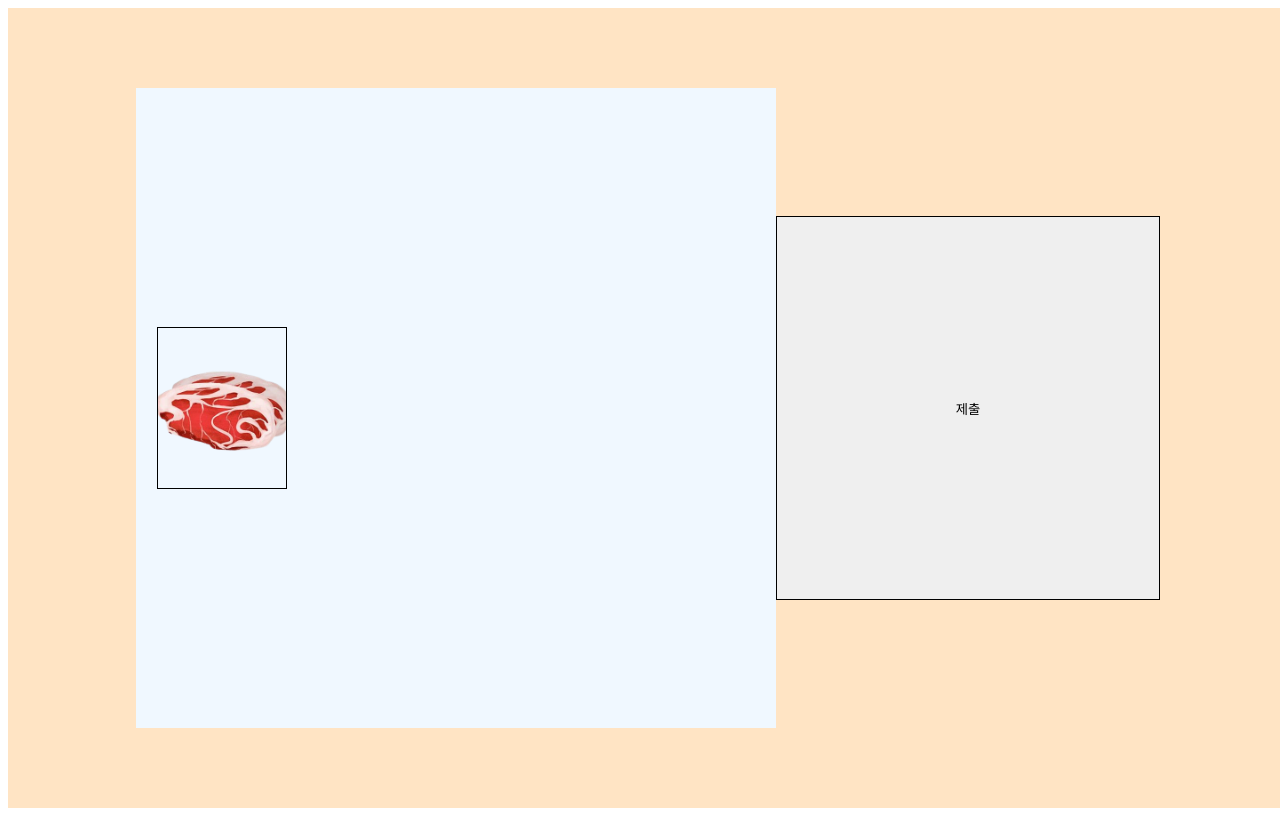
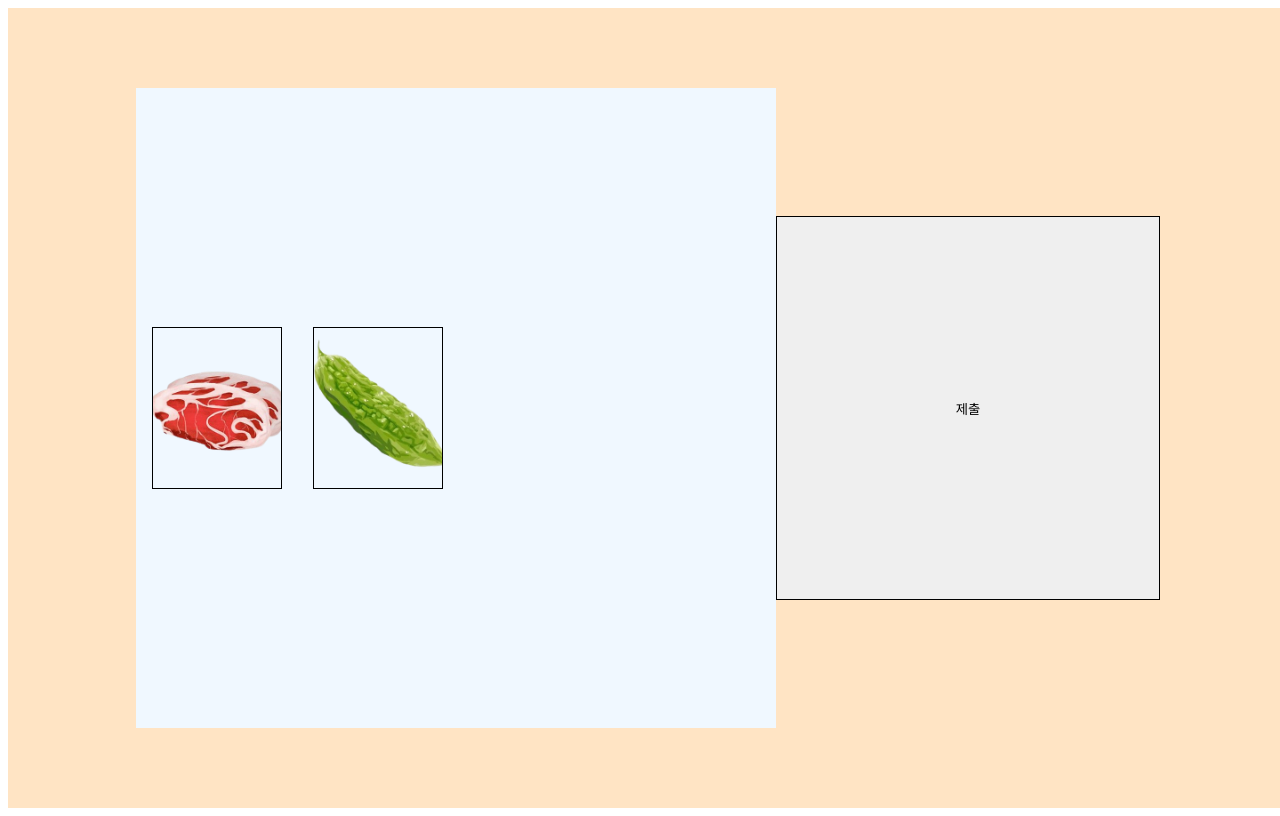
Before and after one commit to chaeyi0731/workflow, a website: page index.html in a window 1280 px wide. Drawn offline with Linux system fonts and the light colour scheme.

Commit message:
재료 아닌 사진 적용

```diff
--- a/style.css
+++ b/style.css
@@ -37,3 +37,11 @@
   background-position: center;
   background-size: cover;
 }
+#root > div:nth-child(1) > div:nth-child(2) {
+  width: 10vw;
+  height: 20vh;
+  border: 1px solid black;
+  background-image: url(/img/다름-removebg-preview.png);
+  background-position: center;
+  background-size: cover;
+}
```
